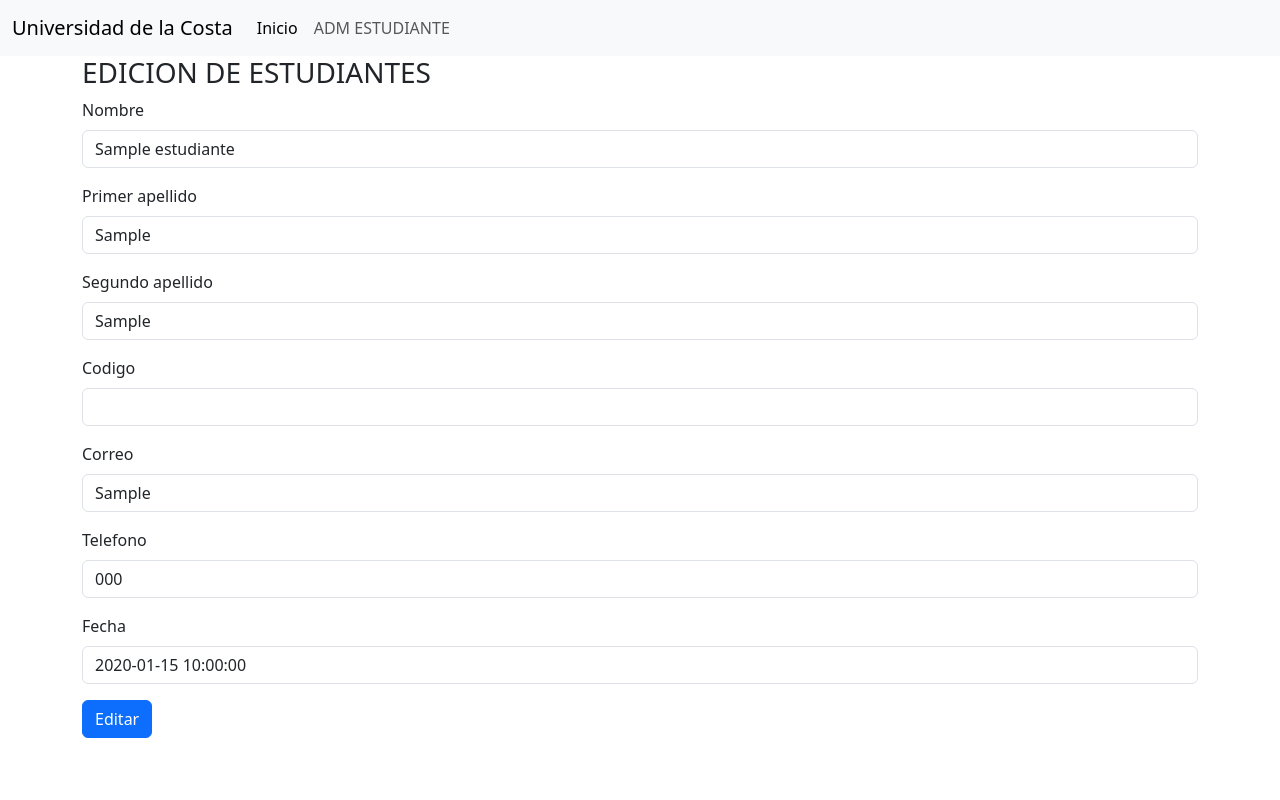
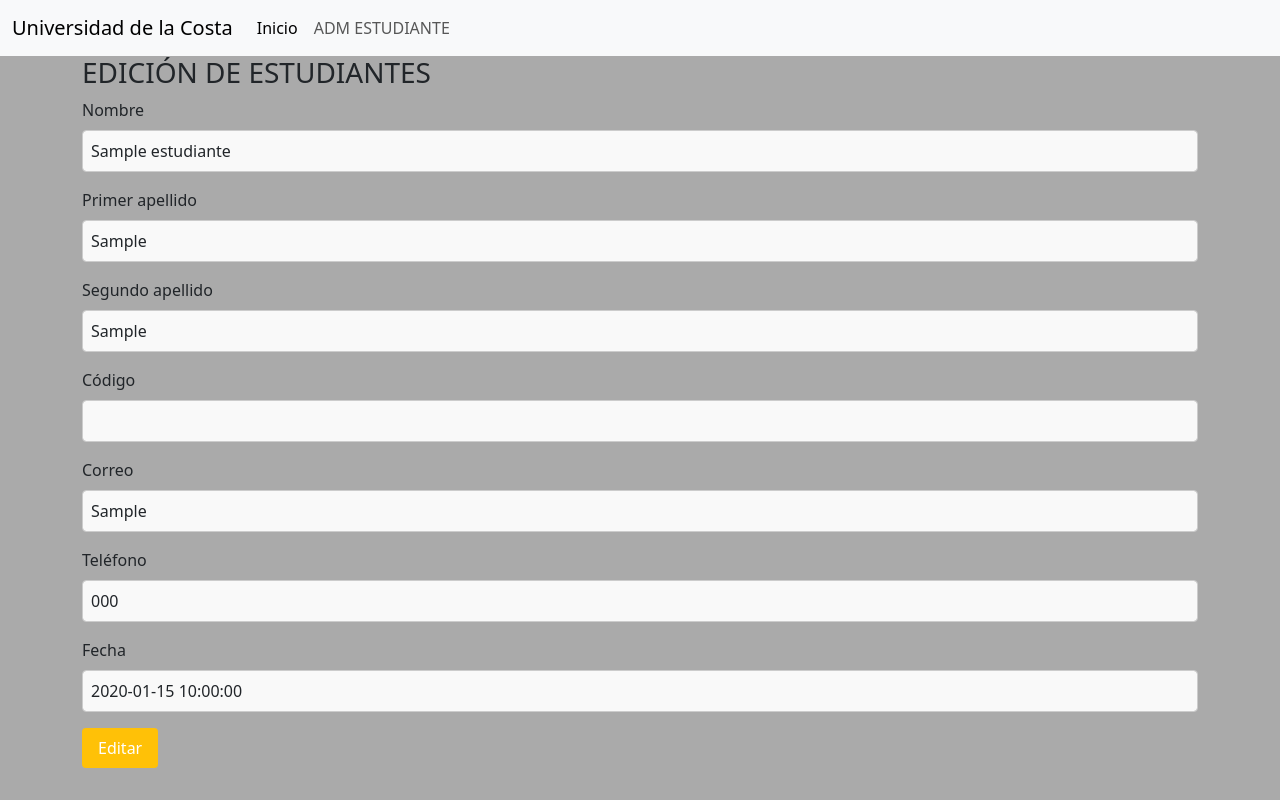
Before and after one commit to ivanlafa/API_PYTHON_MYSQL, a Flask app: page /frmEditar/1 in a window 1280 px wide. Run offline with Flask 3, Linux system fonts and the light colour scheme; tables that the repository leaves empty or names only in its code hold one stand-in row (values such as "Sample post"); some libraries are stand-ins or nearby versions.

Commit message:
cambios -> agregando estilos

```diff
--- a/templates/frmPEdicion.html
+++ b/templates/frmPEdicion.html
@@ -1,51 +1,45 @@
 {% extends 'layout.html' %}
 {% block body %}
-    <h3>EDICION DE ESTUDIANTES</h3>
+    <h3>EDICIÓN DE ESTUDIANTES</h3>
     <form method="post" action="/editar/{{persona.0}}" id="frmEditar" onsubmit="return false">
         <div class="mb-3">
             <label for="nombre" class="form-label">Nombre</label>
-            <input type="text" value="{{persona.1}}" class="form-control" id="nombre" name="nombre">
+            <input type="text" value="{{persona.1}}" class="form-control colorful-input" id="nombre" name="nombre">
         </div>
 
         <div class="mb-3">
             <label for="primerApellido" class="form-label">Primer apellido</label>
-            <input type="text" value="{{persona.2}}" class="form-control" id="primerApellido" name="primerApellido">
+            <input type="text" value="{{persona.2}}" class="form-control colorful-input" id="primerApellido" name="primerApellido">
         </div>
 
         <div class="mb-3">
             <label for="segundoApellido" class="form-label">Segundo apellido</label>
-            <input type="text" value="{{persona.3}}" class="form-control" id="segundoApellido" name="segundoApellido">
+            <input type="text" value="{{persona.3}}" class="form-control colorful-input" id="segundoApellido" name="segundoApellido">
         </div>
 
-
         <div class="mb-3">
-            <label for="codigo" class="form-label">Codigo</label>
-            <input type="number" value="{{persona.4}}" class="form-control" id="codigo" name="codigo">
+            <label for="codigo" class="form-label">Código</label>
+            <input type="number" value="{{persona.4}}" class="form-control colorful-input" id="codigo" name="codigo">
         </div>
-
 
         <div class="mb-3">
             <label for="correo" class="form-label">Correo</label>
-            <input type="text" value="{{persona.5}}" class="form-control" id="correo" name="correo">
+            <input type="text" value="{{persona.5}}" class="form-control colorful-input" id="correo" name="correo">
         </div>
 
         <div class="mb-3">
-            <label for="telefono" class="form-label">Telefono</label>
-            <input type="text" value="{{persona.6}}" class="form-control" id="telefono" name="telefono">
+            <label for="telefono" class="form-label">Teléfono</label>
+            <input type="text" value="{{persona.6}}" class="form-control colorful-input" id="telefono" name="telefono">
         </div>
 
         <div class="mb-3">
             <label for="fecha" class="form-label">Fecha</label>
-            <input type="text" value="{{persona.7}}" class="form-control" id="fecha" name="fecha">
+            <input type="text" value="{{persona.7}}" class="form-control colorful-input" id="fecha" name="fecha">
         </div>
 
-
-
-
-
-          <input  class="btn btn-primary" type="submit" name="aceptar" value="Editar" onclick="edicionProducto()">
+        <input class="btn btn-primary colorful-button" type="submit" name="aceptar" value="Editar" onclick="edicionProducto()">
     </form>
-    {% with mensajes  = get_flashed_messages() %}
+    {% with mensajes = get_flashed_messages() %}
     {% if mensajes %}
     {% for mensaje in mensajes %}
     <p>{{mensaje}}</p>
@@ -53,4 +47,26 @@
     {% endif %}
     {% endwith %}
 
+    <style>
+        /* Estilos personalizados */
+        .colorful-input {
+            background-color: #F9F9F9;
+            border: 1px solid #CCCCCC;
+            border-radius: 4px;
+            padding: 8px;
+        }
+
+        .colorful-button {
+            background-color: #FFC107;
+            border: none;
+            color: #FFFFFF;
+            padding: 8px 16px;
+            border-radius: 4px;
+            cursor: pointer;
+        }
+
+        .colorful-button:hover {
+            background-color: #FFA000;
+        }
+    </style>
 {% endblock %}
--- a/templates/layout.html
+++ b/templates/layout.html
@@ -11,6 +11,10 @@
 </head>
 
 <body>
+    <style>
+        body { background-color:#AAAAAA }
+      </style>
+
     <nav class="navbar navbar-expand-lg bg-body-tertiary">
         <div class="container-fluid">
             <a class="navbar-brand" href="https://www.cuc.edu.co/">Universidad de la Costa</a>
```
Lines whose indentation alone changed are shown as unchanged.
